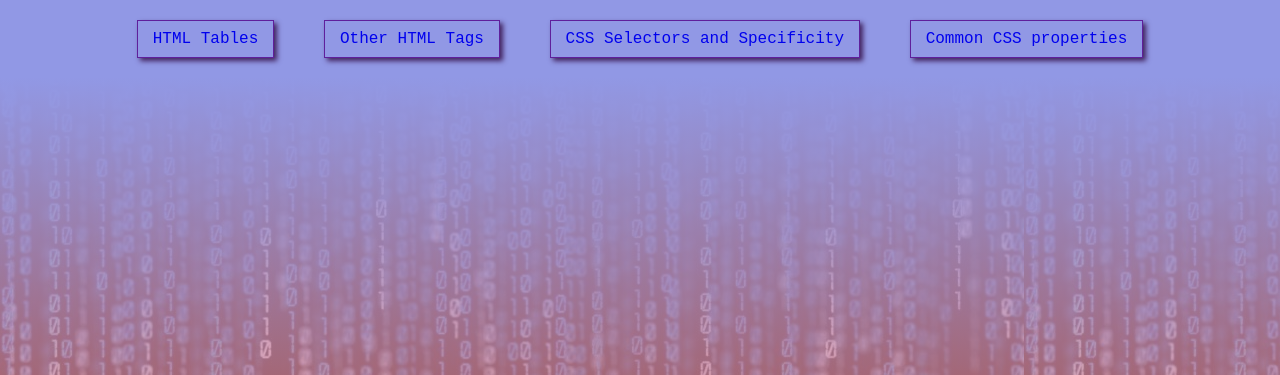
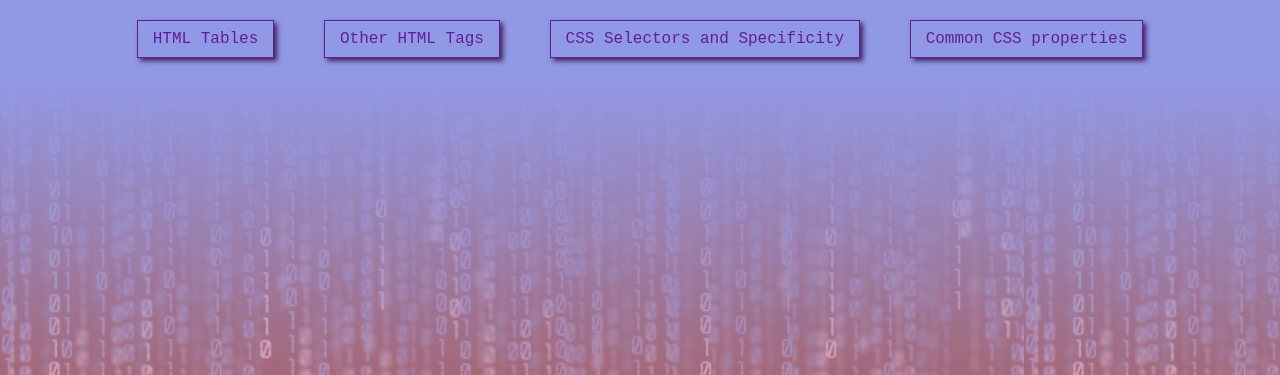
Before and after one commit to marina-birdy/marina-pi.github.io, a plain HTML site: page index.html in a window 1280 px wide. Shown: the top 375 px of the page. Drawn offline with Linux system fonts and the light colour scheme.

Commit message:
Update style.css
Added a color for non-visited/visited links (see line 32).

```diff
--- a/css/style.css
+++ b/css/style.css
@@ -29,6 +29,7 @@ nav a {
 
 nav a:any-link {
 	text-decoration: none;
+	color:rgb(95, 31, 156);
 }
 
 nav a:hover {
```
